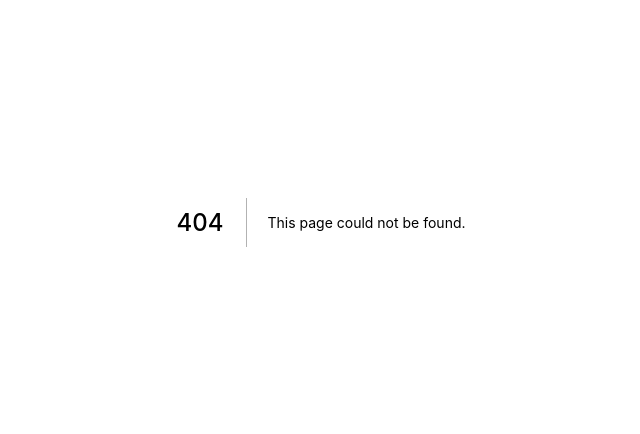
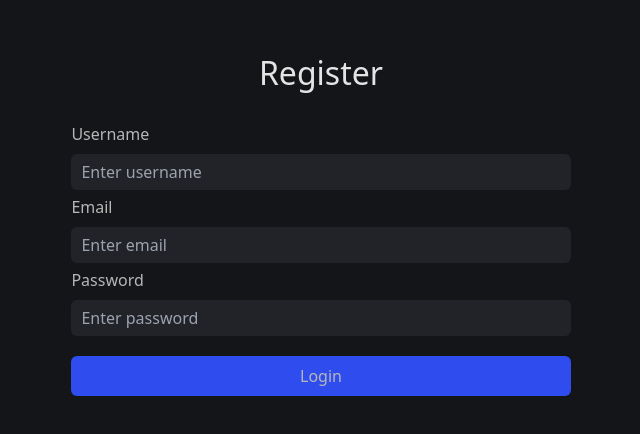
Before and after one commit to Folody-Team/Shartube, a Next.js app in the folder web/: page /register in a window 1280 px wide. Before the commit this address had no page. Shown: the part 178-612 px from the top of the page, without its empty margins (319-959 px from the left). Built offline with nearby package versions, Linux system fonts and the light colour scheme.

Commit message:
Update CORS graphql, update login and register UI, event click register, Apollo client.

```diff
--- /dev/null
+++ b/web/graphql/gql/register.ts
@@ -0,0 +1,16 @@
+import {gql} from "@apollo/client";
+
+export const registerMutation = gql`
+mutation Register ($email: String!, $password: String!, $username: String!) {
+  Register(input: {email: $email, password: $password, username: $username}) {
+    user {
+      _id
+      username
+      email
+      password
+      createdAt
+      updatedAt
+    }
+    accessToken
+  }
+}`;
--- /dev/null
+++ b/web/graphql/index.ts
@@ -0,0 +1,12 @@
+import { ApolloClient, InMemoryCache, HttpLink } from "@apollo/client";
+
+const httpLink = new HttpLink({
+  uri: "http://localhost:8080/query",
+});
+
+const client = new ApolloClient({
+    link: httpLink,
+    cache: new InMemoryCache(),
+});
+
+export default client;
--- a/web/package.json
+++ b/web/package.json
@@ -9,6 +9,8 @@
     "lint": "next lint"
   },
   "dependencies": {
+    "@apollo/client": "^3.6.9",
+    "graphql": "^16.5.0",
     "next": "12.2.3",
     "react": "18.2.0",
     "react-dom": "18.2.0"
--- a/web/pages/_app.tsx
+++ b/web/pages/_app.tsx
@@ -1,8 +1,12 @@
 import '../styles/globals.css'
 import type { AppProps } from 'next/app'
+import { ApolloProvider } from "@apollo/client";
+import client from "../graphql";
 
 function MyApp({ Component, pageProps }: AppProps) {
-  return <Component {...pageProps} />
+  return <ApolloProvider client={client}>
+    <Component {...pageProps} />
+  </ApolloProvider>
 }
 
 export default MyApp
--- a/web/pages/login/index.tsx
+++ b/web/pages/login/index.tsx
@@ -41,6 +41,11 @@ export default function login() {
       `} style={{
         width: inputContainWidth+'%'
       }}>
+        <h1 className={`
+          text-[#e4e4e4]
+          text-[2em]
+          mb-[20px]
+        `}>Login</h1>
         <div className="
           w-[100%]
           mt-[5px]
@@ -48,7 +53,7 @@ export default function login() {
           flex-col
         ">
           <label>Email</label>
-          <input className="bg-[#212328] w-[100] p-[6px] rounded-[6px] outline-none hover:bg-[#2a2d33]"/>
+          <input id="email" className="bg-[#212328] w-[100] p-[6px] px-[10px] rounded-[6px] outline-none hover:bg-[#2a2d33] mt-[8px]" placeholder='Enter email'/>
         </div>
         <div className="
           w-[100%]
@@ -57,7 +62,7 @@ export default function login() {
           flex-col
         ">
           <label>Password</label>
-          <input className="bg-[#212328] w-[100] p-[6px] rounded-[6px] outline-none hover:bg-[#2a2d33]"/>
+          <input id="password" className="bg-[#212328] w-[100] p-[6px] px-[10px] rounded-[6px] outline-none hover:bg-[#2a2d33] mt-[8px]" placeholder='Enter password' type='password'/>
         </div>
 
         <button className="bg-[#2F4DEE] w-[100%] py-[8px] mt-[20px] rounded-[6px] hover:bg-[#3b58fa]">Login</button>
--- /dev/null
+++ b/web/pages/register/index.tsx
@@ -0,0 +1,120 @@
+import React, {useState, useEffect} from 'react'
+import {useMutation} from "@apollo/client";
+import client from "../../graphql";
+import { registerMutation } from '../../graphql/gql/register';
+/**
+ *
+ * @returns {JSX.Element}
+ * Afk time
+ */
+
+export default function register() {
+  let username: HTMLInputElement | null;
+  let email: HTMLInputElement | null;
+  let password: HTMLInputElement | null
+
+  /**
+   *
+   *
+   *
+   */
+
+  const [register] = useMutation(registerMutation);
+
+
+  const [inputContainWidth, setInputContainWidth] = useState(0)
+
+  function widthCaculator(e: Window) {
+    const width = Math.floor((e.innerWidth < 768 ? ((93.0989583*e.innerWidth)/100) : ((39.114583333*e.innerWidth)/100)));
+    const widthBlock = 1.61803399*width;
+    const widthNew = widthBlock/2;
+
+    if (Math.floor(widthNew) !== Math.floor((e.innerWidth-width)/2)) {
+      setInputContainWidth(Math.floor((width/e.innerWidth)*100))
+    }
+  }
+  useEffect(() => {
+    window.addEventListener('resize', () => {
+      widthCaculator(window)
+    })
+    widthCaculator(window)
+  }, [])
+  return (
+    <div className="
+      bg-[#141518]
+      h-[100vh]
+      text-[#B7B7B7]
+      flex
+      flex-col
+      justify-center
+      items-center
+    ">
+      <div className={`
+        flex
+        flex-col
+        justify-center
+        items-center
+      `} style={{
+        width: inputContainWidth+'%'
+      }}>
+        <h1 className={`
+          text-[#e4e4e4]
+          text-[2em]
+          mb-[20px]
+        `}>Register</h1>
+        <div className="
+          w-[100%]
+          mt-[5px]
+          flex
+          flex-col
+        ">
+          <label>Username</label>
+          <input id="username" ref={e => {
+            username = e
+          }} className="bg-[#212328] w-[100] p-[6px] px-[10px] rounded-[6px] outline-none hover:bg-[#2a2d33] mt-[8px]" placeholder='Enter username'/>
+        </div>
+        <div className="
+          w-[100%]
+          mt-[5px]
+          flex
+          flex-col
+        ">
+          <label>Email</label>
+          <input id="email" ref={e => {
+            email = e
+          }} className="bg-[#212328] w-[100] p-[6px] px-[10px] rounded-[6px] outline-none hover:bg-[#2a2d33] mt-[8px]" placeholder='Enter email'/>
+        </div>
+        <div className="
+          w-[100%]
+          mt-[5px]
+          flex
+          flex-col
+        ">
+          <label>Password</label>
+          <input id="password" ref={e => {
+            password = e
+          }} className="bg-[#212328] w-[100] p-[6px] px-[10px] rounded-[6px] outline-none hover:bg-[#2a2d33] mt-[8px]" placeholder='Enter password' type='password'/>
+        </div>
+
+        <button className="bg-[#2F4DEE] w-[100%] py-[8px] mt-[20px] rounded-[6px] hover:bg-[#3b58fa]" onClick={() => {
+          if (username && email && password) {
+            register({
+              variables: {
+                email: email.value,
+                password: password.value,
+                username: username.value
+              }
+            }).then(res => {
+              console.log(res)
+            }).catch(err => {
+              console.log(err)
+            })
+          }
+
+
+        }}>Login</button>
+      </div>
+
+    </div>
+  )
+}
```
Also changed, not shown: 1 other file (tests, documents, lock files or other folders).
